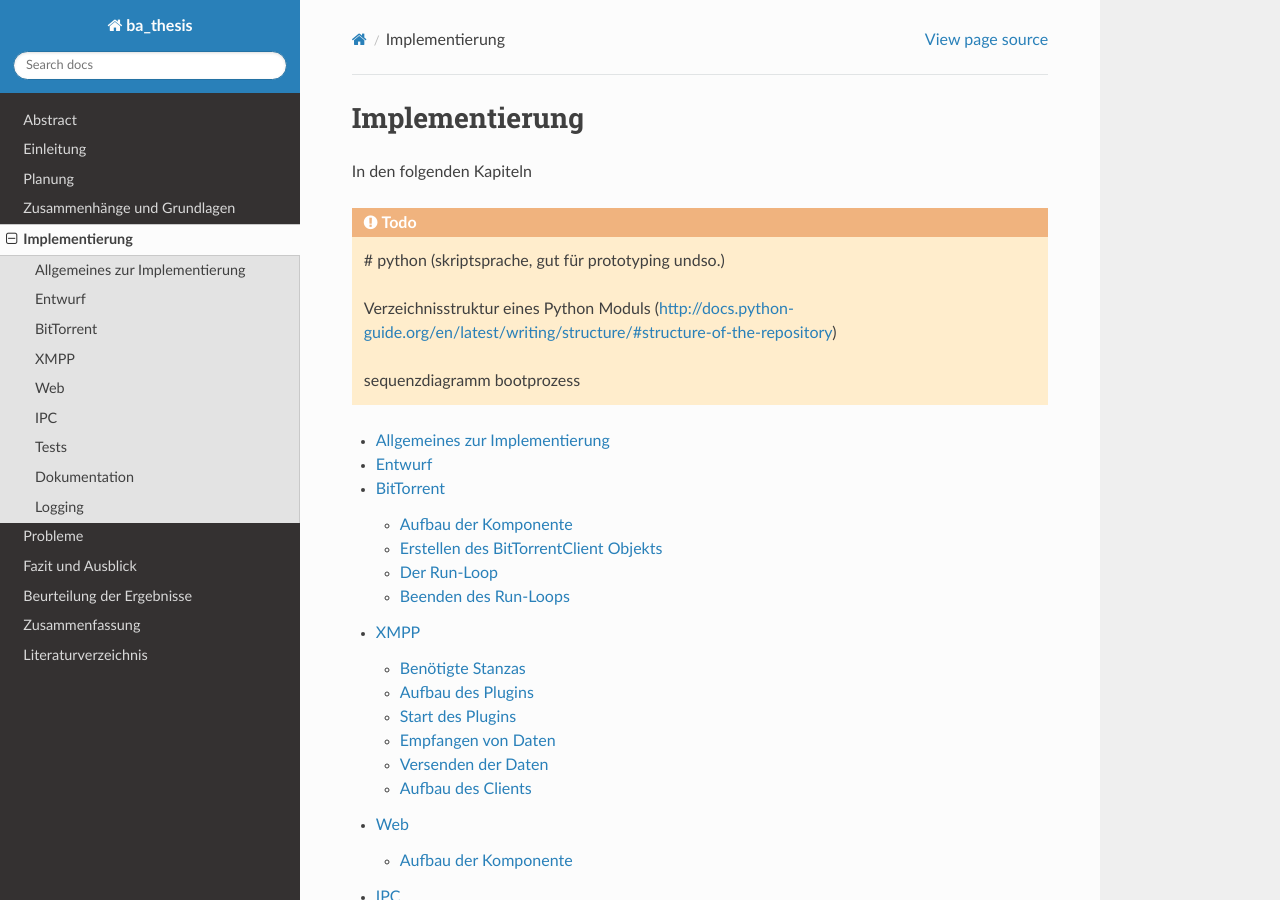
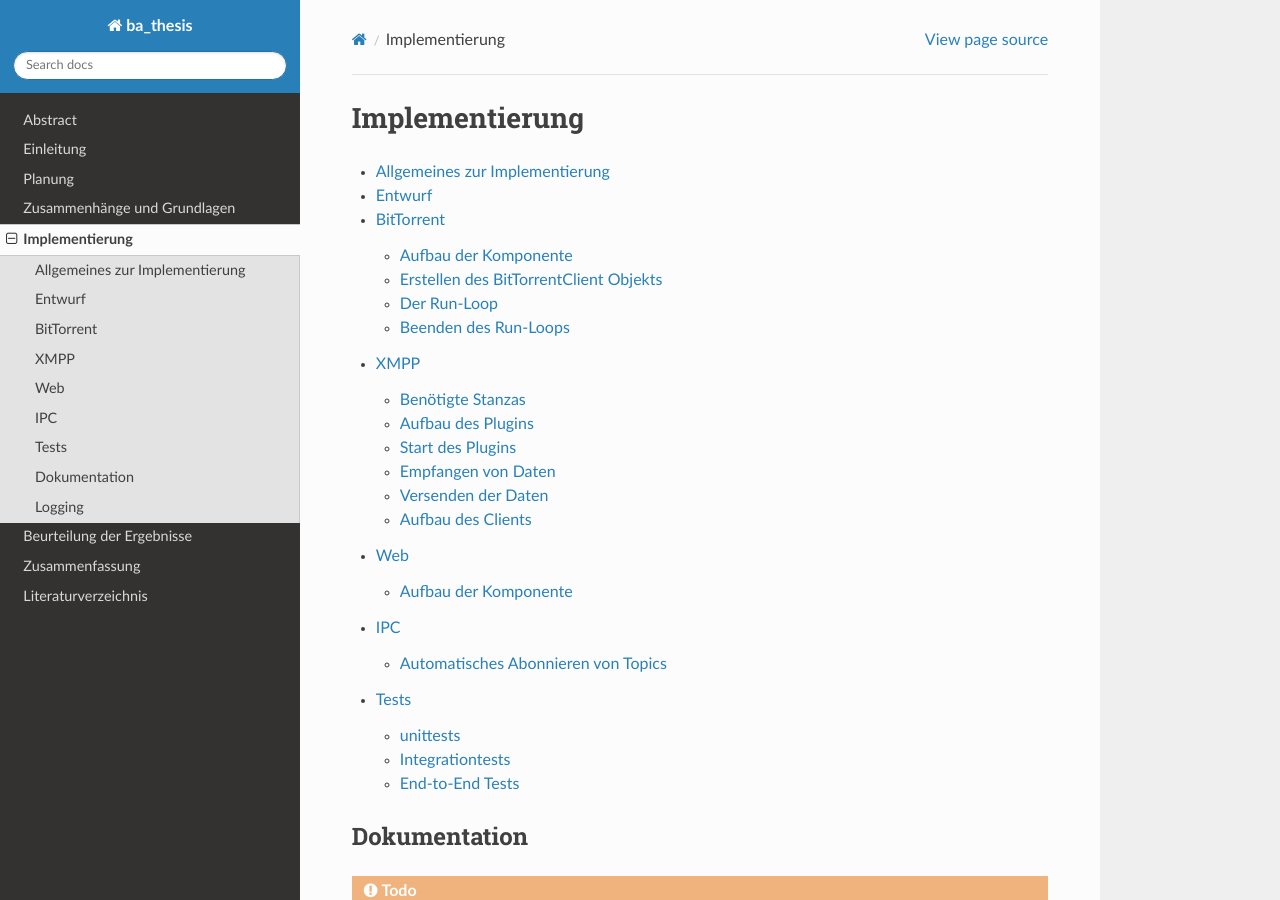
Before and after one commit to puhoy/ba_thesis, a Sphinx documentation site: the page built from docs/05_implementierung/implementierung.rst, in a window 1280 px wide and 900 px high. Built offline with Sphinx 7.4.7 and the Read the Docs theme 2.0.0, drawn with Linux system fonts in a browser that asks for light colours; pages that are not in the unit, such as notebooks, are missing from menus.

Commit message:
structure

```diff
--- a/docs/05_implementierung/implementierung.rst
+++ b/docs/05_implementierung/implementierung.rst
@@ -4,17 +4,6 @@
 Implementierung
 ~~~~~~~~~~~~~~~
 
-
-In den folgenden Kapiteln
-
-
-.. todo::
-
-    # python (skriptsprache, gut für prototyping undso.)
-
-    Verzeichnisstruktur eines Python Moduls (http://docs.python-guide.org/en/latest/writing/structure/#structure-of-the-repository)
-
-    sequenzdiagramm bootprozess
 
 .. toctree::
 
--- a/docs/probleme/probleme.rst
+++ b/docs/07_zusammenfassung/probleme.rst
@@ -2,7 +2,7 @@
 
 
 Probleme
-~~~~~~~~
+========
 
 
 Upnp / NATpnp
--- a/docs/toc.txt
+++ b/docs/toc.txt
@@ -4,12 +4,10 @@
    03_planung/planung
    04_grundlagen/grundlagen
    05_implementierung/implementierung
-
-   probleme/probleme
+   06_beurteilung/beurteilung
+   07_zusammenfassung/zusammenfassung
 
    zukunft/zukunft
 
-   zusammenfassung/beurteilung
-   zusammenfassung/zusammenfassung
 
    zzreferences
```
Also changed, not shown: docs/06_beurteilung/beurteilung.rst (renamed from docs/zusammenfassung/beurteilung.rst, +2 -6 lines), docs/07_zusammenfassung/zusammenfassung.rst (added, +15 -0 lines), docs/zusammenfassung/zusammenfassung.rst (deleted, +0 -13 lines), docs/07_zusammenfassung/zukunft.rst (renamed from docs/zukunft/zukunft.rst).
